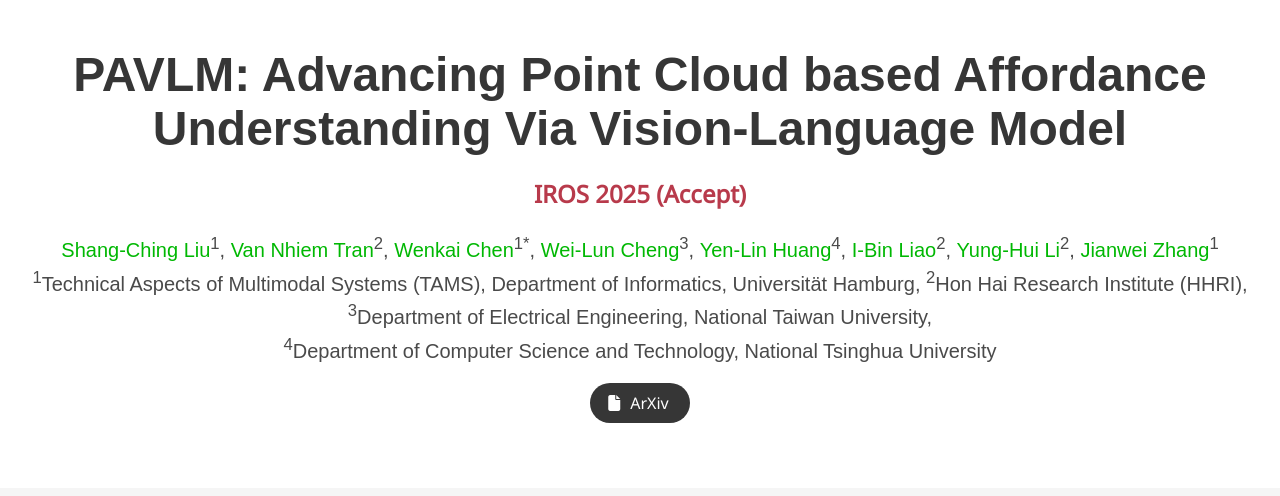
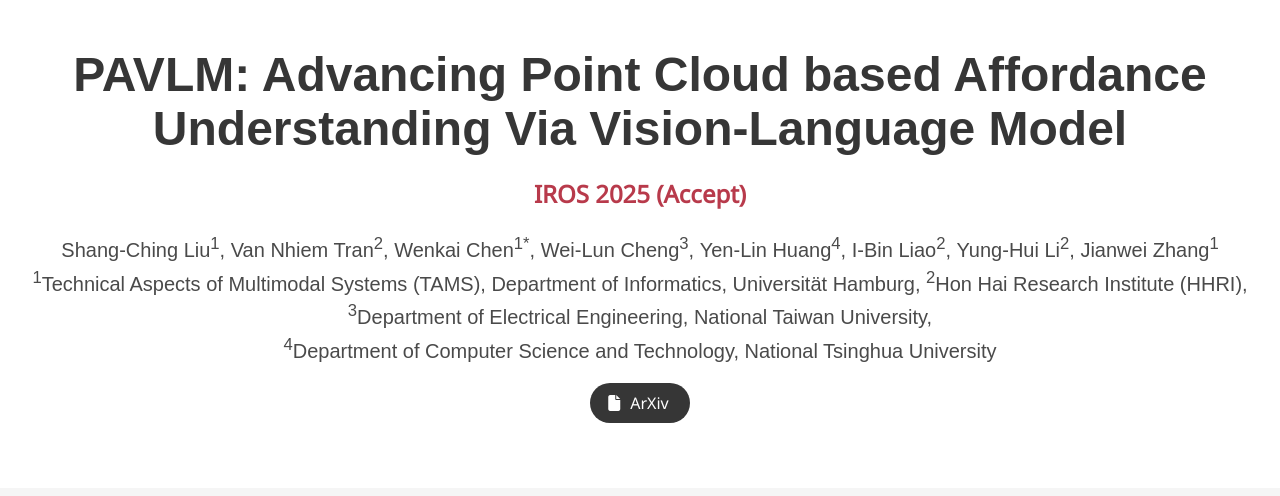
Before and after one commit to pavlm-source/pavlm-source.github.io, a plain HTML site: page index.html in a window 1280 px wide. Shown: the top 496 px of the page. Drawn offline with nearby package versions, Linux system fonts and the light colour scheme; some icons are missing; a web font is replaced by a local one.

Commit message:
註解掉作者連結，只顯示作者姓名

```diff
--- a/index.html
+++ b/index.html
@@ -136,28 +136,28 @@
           <h3 class="title is-4 conference-authors"><a target="_blank" href="https://iros2025.org/">IROS 2025 (Accept)</a></h3>
           <div class="is-size-5 publication-authors">
             <span class="author-block">
-              <a target="_blank" href="https://github.com/ShangQingLiu">Shang-Ching Liu</a><sup>1</sup>,
+              <!-- <a target="_blank" href="https://github.com/ShangQingLiu">Shang-Ching Liu</a> -->Shang-Ching Liu<sup>1</sup>,
             </span>
             <span class="author-block">
-              <a target="_blank" href="">Van Nhiem Tran</a><sup>2</sup>,
+              <!-- <a target="_blank" href="">Van Nhiem Tran</a> -->Van Nhiem Tran<sup>2</sup>,
             </span>
             <span class="author-block">
-              <a target="_blank" href="">Wenkai Chen</a><sup>1*</sup>,
+              <!-- <a target="_blank" href="">Wenkai Chen</a> -->Wenkai Chen<sup>1*</sup>,
             </span>
             <span class="author-block">
-              <a target="_blank" href="https://taiwanfifi.github.io/">Wei-Lun Cheng</a><sup>3</sup>,
+              <!-- <a target="_blank" href="https://taiwanfifi.github.io/">Wei-Lun Cheng</a> -->Wei-Lun Cheng<sup>3</sup>,
             </span>
             <span class="author-block">
-              <a target="_blank" href="">Yen-Lin Huang</a><sup>4</sup>,
+              <!-- <a target="_blank" href="">Yen-Lin Huang</a> -->Yen-Lin Huang<sup>4</sup>,
             </span>
             <span class="author-block">
-              <a target="_blank" href="">I-Bin Liao</a><sup>2</sup>,
+              <!-- <a target="_blank" href="">I-Bin Liao</a> -->I-Bin Liao<sup>2</sup>,
             </span>
             <span class="author-block">
-              <a target="_blank" href="">Yung-Hui Li</a><sup>2</sup>,
+              <!-- <a target="_blank" href="">Yung-Hui Li</a> -->Yung-Hui Li<sup>2</sup>,
             </span>
             <span class="author-block">
-              <a target="_blank" href="">Jianwei Zhang</a><sup>1</sup>
+              <!-- <a target="_blank" href="">Jianwei Zhang</a> -->Jianwei Zhang<sup>1</sup>
             </span>
           </div>
 
```
